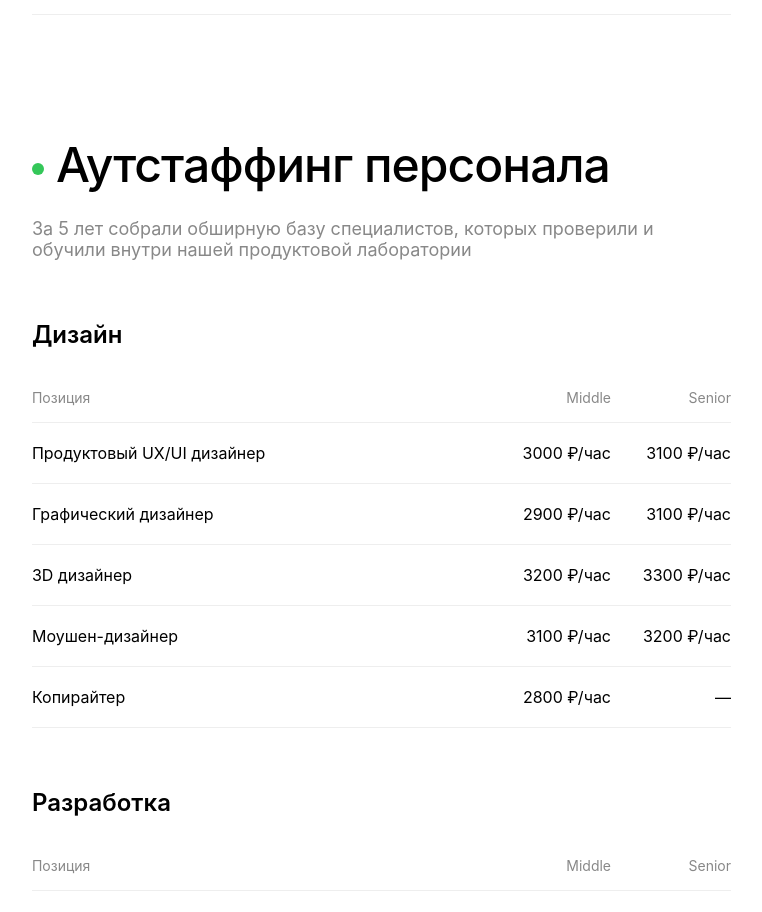
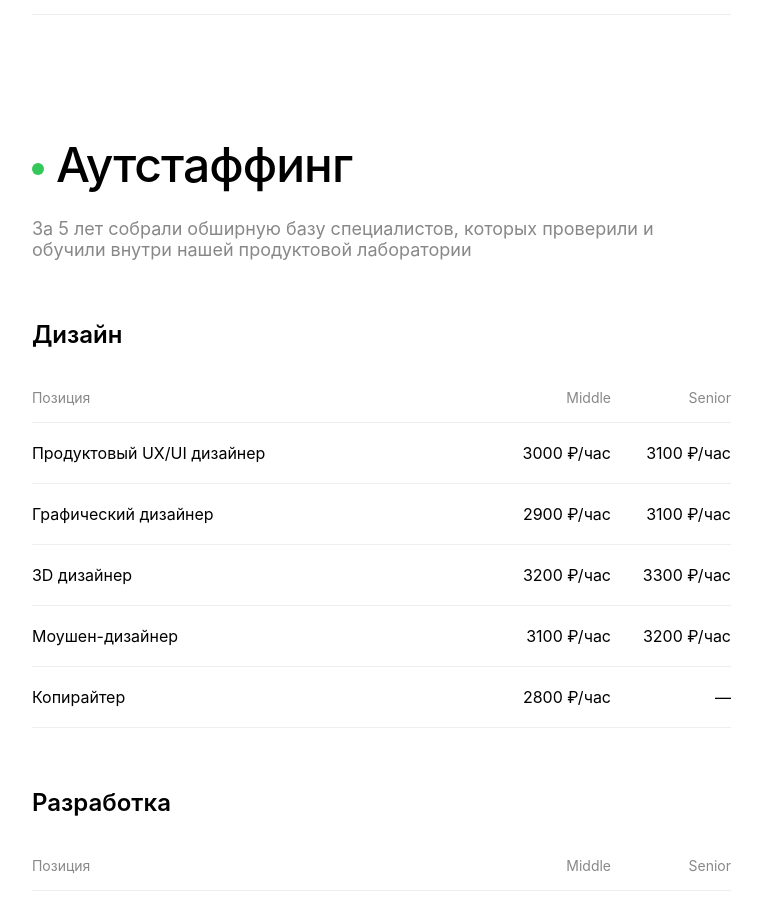
Before and after one commit to Horoshov/my-portfolio, a React (Vite) app: page /about in a window 1280 px wide. Shown: the part 2160-3072 px from the top of the page, without its empty margins (517-1279 px from the left). Built offline with nearby package versions, Linux system fonts and the light colour scheme.

Commit message:
Rename header to 'Аутстаффинг'

```diff
--- a/src/components/RateMatrix.jsx
+++ b/src/components/RateMatrix.jsx
@@ -45,7 +45,7 @@ const RateMatrix = () => {
             animation: 'pulse 2s infinite',
             verticalAlign: 'middle'
           }}></span>
-          Аутстаффинг персонала
+          Аутстаффинг
         </h3>
         <p className="rate-matrix-subtitle">
           За 5 лет собрали обширную базу специалистов, которых проверили и обучили внутри нашей продуктовой лаборатории
```
